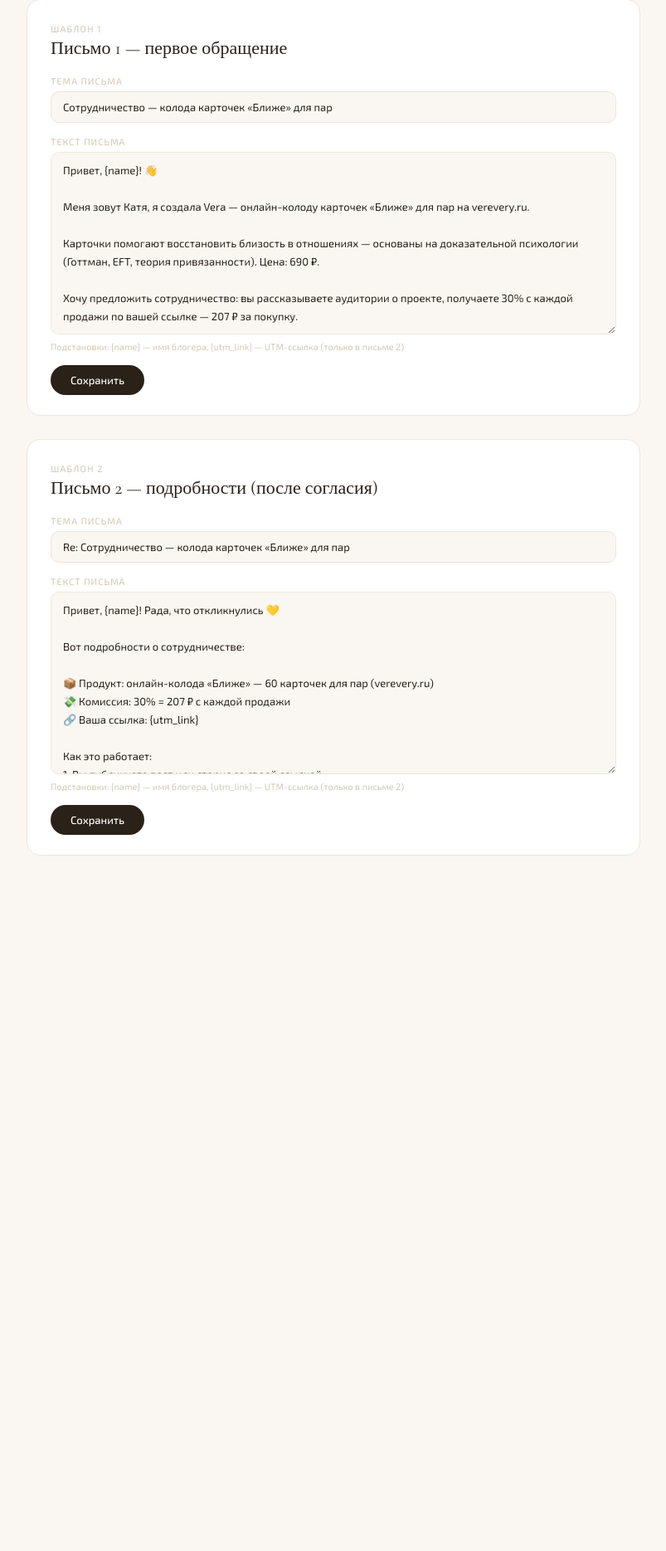
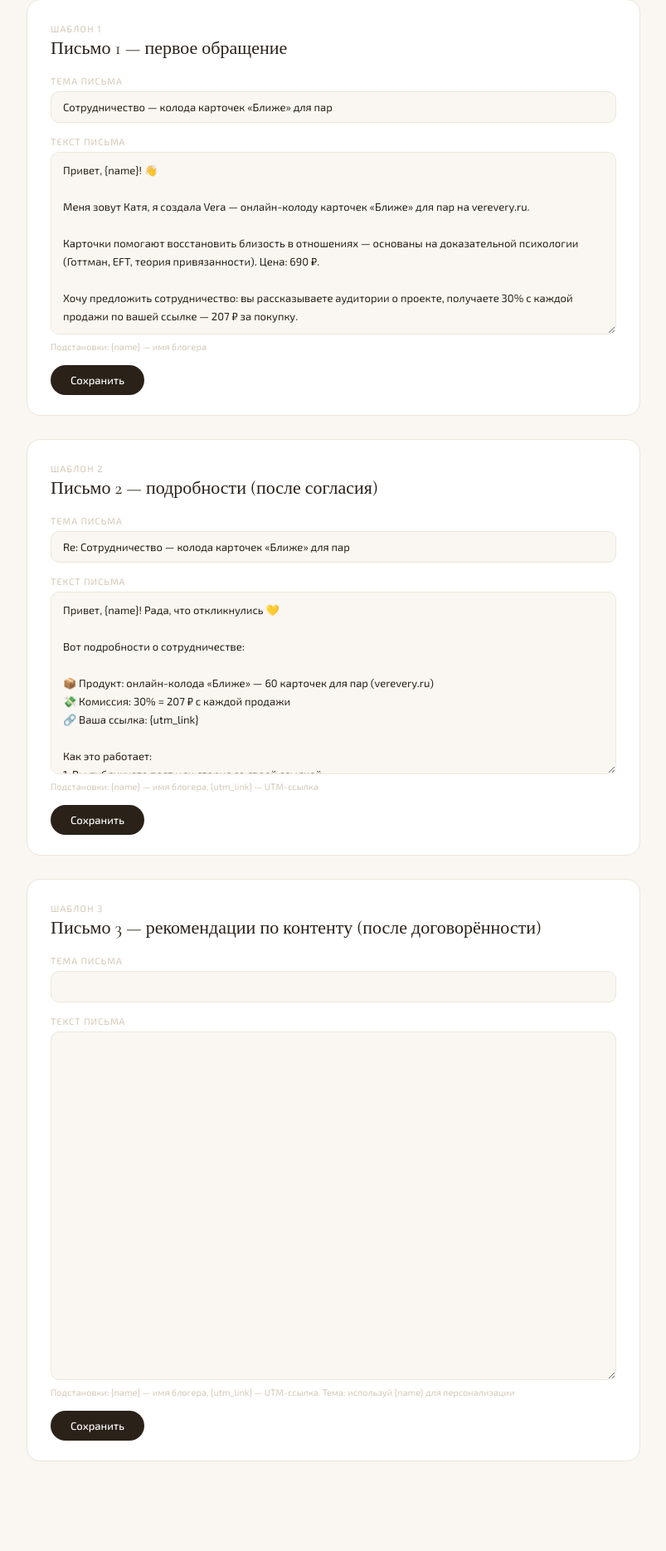
Before and after one commit to yacatya/----2, a Flask app: page /admin/bloggers/templates in a window 1280 px wide. Shown: the part 212-2081 px from the top of the page at 83% size, without its empty margins (238-1041 px from the left). Before the commit the page ends 1243 px from the top, so only its background shows below. Run offline with Flask 3, Linux system fonts and the light colour scheme; the visitor is signed in with stand-in values (Sample User, id 1); data comes from the database, SQL or seed files in the repository.

Commit message:
Add blogger_third email template and partner cabinet Phase 2
- Add third email template (content recommendations for bloggers)
- Add blogger_third to db.py default_templates and routes.py
- Add "Рек. 3" send button in CRM for agreed/posted status bloggers
- Update email template preview JS to handle third template
- Add partner cabinet: sales history, payments, payment modal
- Admin can add payments via 💳 button in blogger CRM

```diff
--- a/app/templates/admin_bloggers_templates.html
+++ b/app/templates/admin_bloggers_templates.html
@@ -50,8 +50,11 @@
     <code>{utm_link}</code> — персональная UTM-ссылка. Абзацы разделяйте пустой строкой.
   </div>
 
-  {% for t, label in [(t1, 'Письмо 1 — первое обращение'), (t2, 'Письмо 2 — подробности (после согласия)')] %}
-  {% set key = t.key if t else ('blogger_first' if loop.index == 1 else 'blogger_second') %}
+  {% for t, label, key, hint in [
+      (t1, 'Письмо 1 — первое обращение', 'blogger_first', 'Подстановки: {name} — имя блогера'),
+      (t2, 'Письмо 2 — подробности (после согласия)', 'blogger_second', 'Подстановки: {name} — имя блогера, {utm_link} — UTM-ссылка'),
+      (t3, 'Письмо 3 — рекомендации по контенту (после договорённости)', 'blogger_third', 'Подстановки: {name} — имя блогера, {utm_link} — UTM-ссылка. Тема: используй {name} для персонализации')
+  ] %}
   <div class="tpl-card">
     <div class="tpl-label">Шаблон {{ loop.index }}</div>
     <div class="tpl-name">{{ label }}</div>
@@ -63,8 +66,8 @@
       </div>
       <div class="f-group">
         <label class="f-label">Текст письма</label>
-        <textarea class="f-textarea" name="body_text" required>{{ t.body_text if t else '' }}</textarea>
-        <div class="f-hint">Подстановки: {name} — имя блогера, {utm_link} — UTM-ссылка (только в письме 2)</div>
+        <textarea class="f-textarea" name="body_text" style="min-height:{% if loop.index == 3 %}420px{% else %}220px{% endif %}" required>{{ t.body_text if t else '' }}</textarea>
+        <div class="f-hint">{{ hint }}</div>
       </div>
       <div class="tpl-footer">
         <button type="submit" class="btn-save">Сохранить</button>
```
Also changed, not shown: app/db.py (+5 -0 lines).
